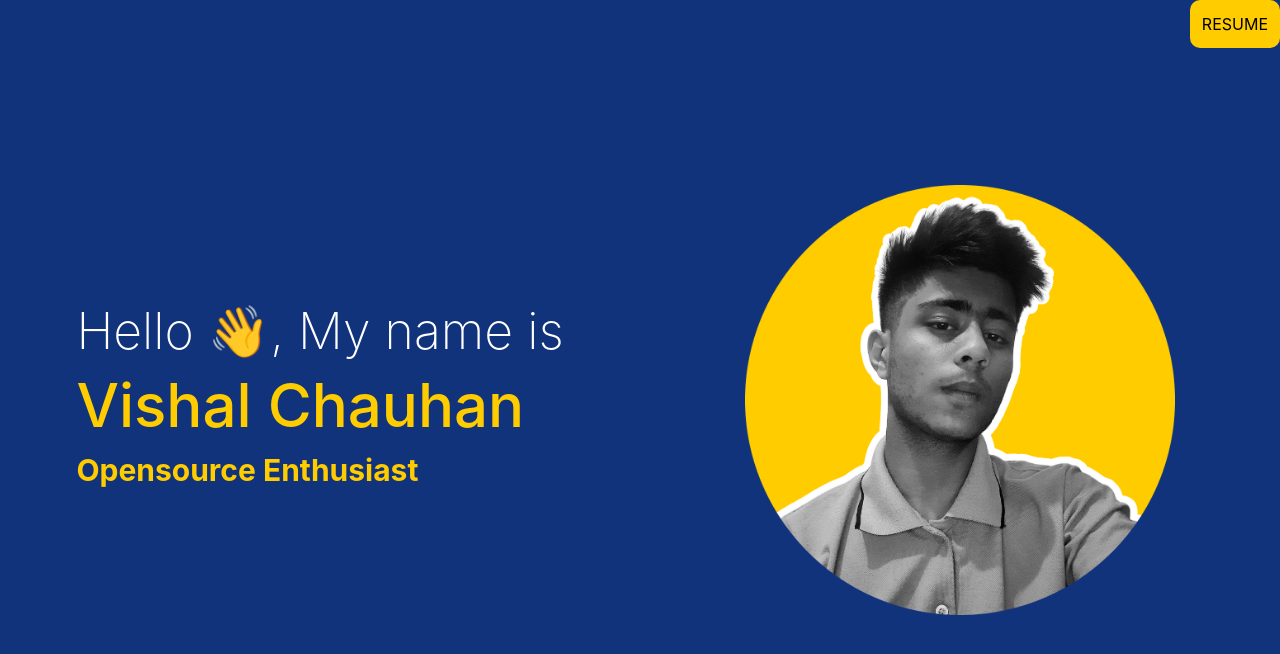
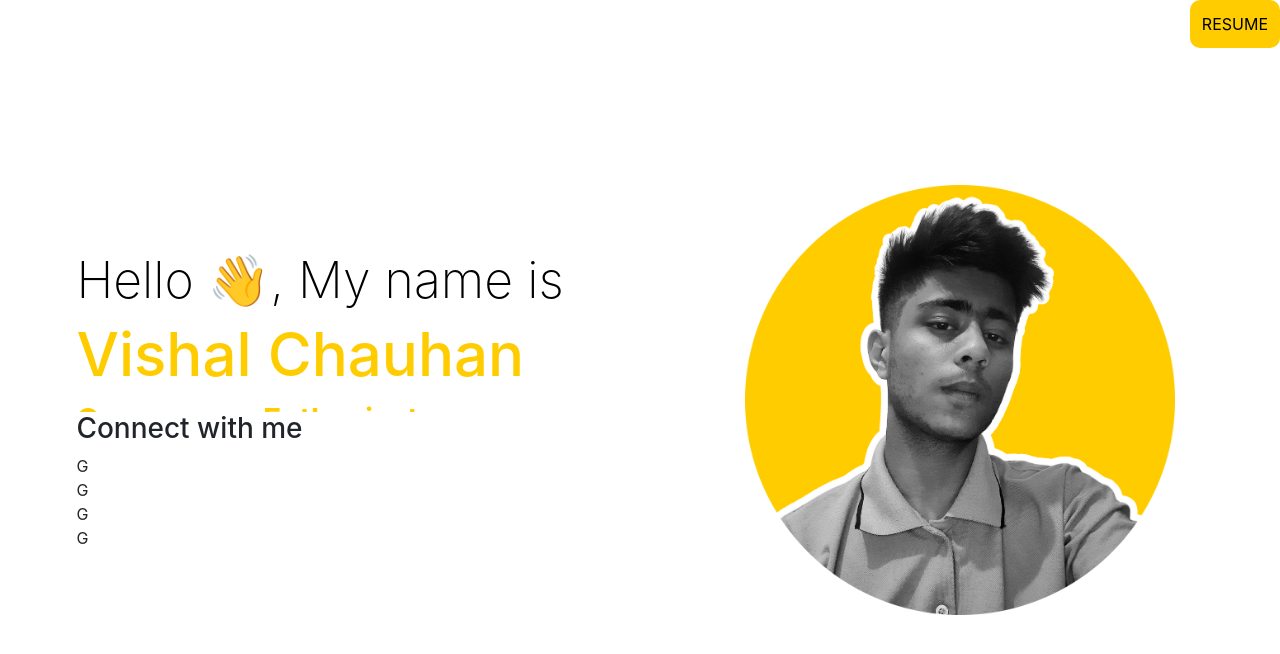
Before and after one commit to vish-han/my-portfolio-mark1, a React (Create React App) app: page / in a window 1280 px wide. Shown: the top 654 px of the page. Built offline with nearby package versions, Linux system fonts and the light colour scheme.

Commit message:
bg changed

```diff
--- a/src/Components/Intro.js
+++ b/src/Components/Intro.js
@@ -26,6 +26,13 @@ const Intro = () => {
                 <div className="i-title-item">Technical Writer</div>
               </div>
             </div>
+            <div className="i-connections">
+              <h3>Connect with me </h3>
+            <div className="twitter">G</div>
+            <div className="twitter">G</div>
+            <div className="twitter">G</div>
+            <div className="twitter">G</div>
+            </div>
           </div>
         </div>
         <div className="i-right">
--- a/src/Components/intro.css
+++ b/src/Components/intro.css
@@ -7,7 +7,7 @@
 .i {
   display: flex;
   height: 100vh;
-  background-color: #11337b;
+  background-color: #ffffff;
 }
 
 .i-left {
@@ -33,7 +33,7 @@
 }
 
 .i-intro {
-  color: #fff;
+  color: rgb(0, 0, 0);
   font-size: 50px;
   font-weight: 200;
 }
```
